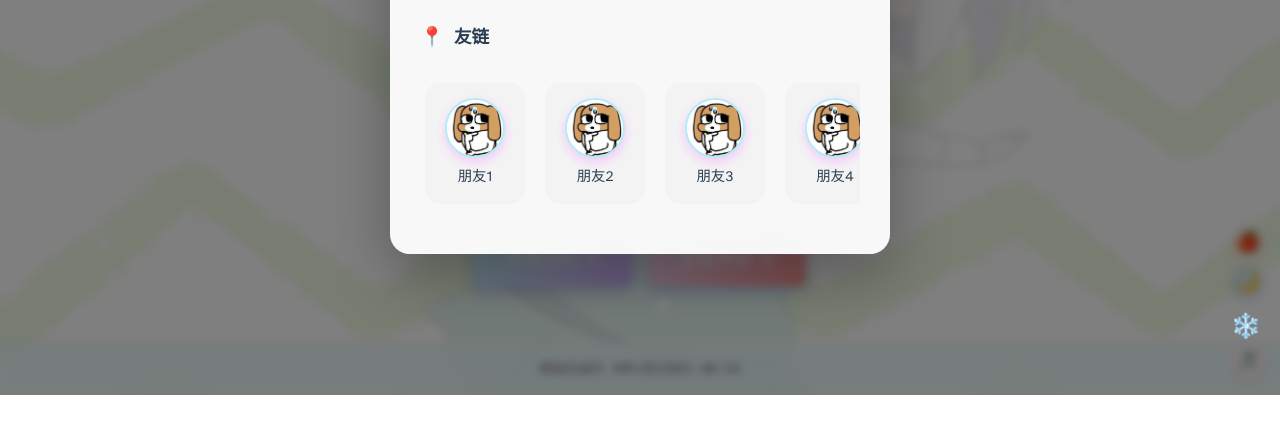
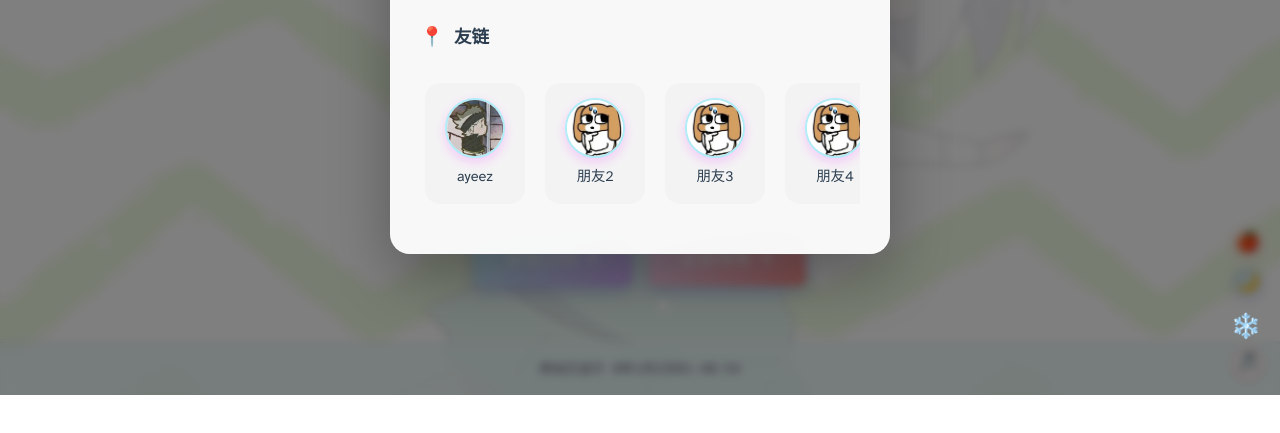
Before and after one commit to xiaodaiameng/eminent-ephemera, an Astro site: page / in a window 1280 px wide. Both pictures are taken after a click on the button "查看人". Shown: the part 405-838 px from the top of the page. Built offline with nearby package versions, Linux system fonts and the light colour scheme; Astro itself is replaced by a stand-in of ours.

Commit message:
添加友链

```diff
--- a/src/components/layout/Sidebar.astro
+++ b/src/components/layout/Sidebar.astro
@@ -69,11 +69,11 @@ import '../../styles/sidebar.css';
       <div class="friends-list-container">
         <div class="friends-list">
           <!-- 友链1 -->
-          <a href="#" class="friend-item friend-placeholder">
+          <a href="https://blog.ayeez.cn" class="friend-item friend-placeholder">
             <div class="friend-avatar">
-              <img src="/images/bigeduodong.webp" alt="朋友头像" />
+              <img src="/images/友链1.jpg" alt="朋友头像" />
             </div>
-            <span class="friend-name">朋友1</span>
+            <span class="friend-name">ayeez</span>
           </a>
 
           <!-- 友链2 -->
```
Also changed, not shown: public/images/友链1.jpg (added).
